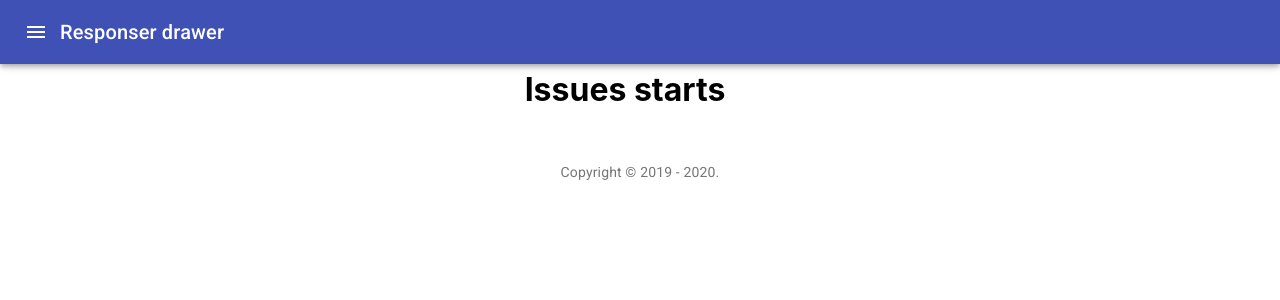
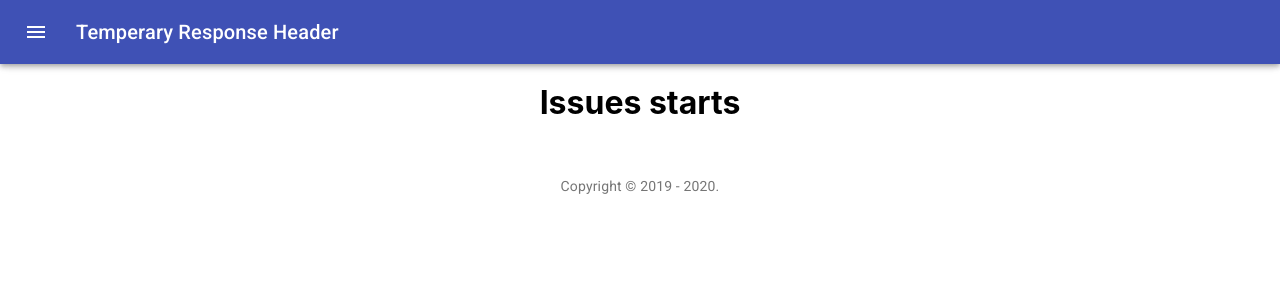
Before and after one commit to hieunugent/workFlowProject, a React (Create React App) app: page /Issues in a window 1280 px wide. Shown: the top 300 px of the page. Built offline with nearby package versions, Linux system fonts and the light colour scheme.

Commit message:
make side bar and mainpage adjust when lick open sidebar

```diff
--- a/src/component/navigation/main.jsx
+++ b/src/component/navigation/main.jsx
@@ -46,6 +46,37 @@ const useStyles = makeStyles((theme)=> ({
       duration: theme.transitions.duration.enteringScreen,
     }),
   },
+  content: {
+
+    transition: theme.transitions.create('margin', {
+      easing: theme.transitions.easing.sharp,
+      duration: theme.transitions.duration.leavingScreen,
+    }),
+  //  marginLeft: -drawerWidth,
+    marginTop: `60px`,
+  },
+  contentShift: {
+    transition: theme.transitions.create('margin', {
+      easing: theme.transitions.easing.easeOut,
+      duration: theme.transitions.duration.enteringScreen,
+    }),
+    marginLeft: 0,
+  },
+  menuButton: {
+    marginRight: theme.spacing(2),
+  },
+  hide: {
+    display: 'none',
+  },
+  drawer: {
+    width: drawerWidth,
+    flexShrink: 0,
+  },
+  drawerPaper: {
+    width: drawerWidth,
+  },
+
+
 }));
 export default function Main() {
   const classes = useStyles();
@@ -69,20 +100,26 @@ export default function Main() {
             aria-label="open drawer"
             onClick={handleDrawerOpen}
             edge="start"
+            className={clsx(classes.menuButton, open && classes.hide)}
           >
             <MenuIcon />
           </IconButton>
           <Typography variant='h6' noWrap>
-            Responser drawer
+           Temperary Response Header
         </Typography>
         </Toolbar>
     </AppBar>
       <Router>
      <nav>
         <Drawer
+          className={classes.drawer}
           variant="persistent"
           anchor="left"
-          open={open}>
+          open={open}
+            classes={{
+              paper: classes.drawerPaper,
+            }}
+            >
           <div >
             <IconButton onClick={handleDrawerClose}>
               <ChevronLeftIcon />
@@ -97,7 +134,9 @@ export default function Main() {
           </List>
         </Drawer>
      </nav>
-        <main >
+        <main className={clsx(classes.content,{
+          [classes.appBarShift]: open,}
+          )}>
           <hr />
           <div  >
 
--- a/src/component/navigation/tabComponent/dashboard.jsx
+++ b/src/component/navigation/tabComponent/dashboard.jsx
@@ -30,7 +30,7 @@ import './mycomponent.css'
 export default function Dashboard() {
   const drawer = (
       <div >
-      <div className="mypage" />
+      <div />
       <List>
         {['List Done', 'List Request', 'List Waiting', 'List Error'].map((text, index) => (
           <ListItem button key={text} >
--- a/src/component/navigation/tabComponent/issues.js
+++ b/src/component/navigation/tabComponent/issues.js
@@ -2,7 +2,7 @@ import React from "react";
 
 export default function Issues(){
     return (
-        <div className="mypage">
+        <div >
             <h1> Issues starts </h1>
 
         </div>
--- a/src/component/navigation/tabComponent/project.js
+++ b/src/component/navigation/tabComponent/project.js
@@ -2,7 +2,7 @@ import React from "react";
 import "./mycomponent.css";
 export default function Project(){
     return (
-        <div className="mypage">
+        <div className="">
             <h1> Project Start</h1>
         </div>
 
--- a/src/component/navigation/tabComponent/report.js
+++ b/src/component/navigation/tabComponent/report.js
@@ -2,7 +2,7 @@ import React from "react";
 
 export default function Reports(){
     return(
-    <div className="mypage">
+    <div >
             <h1> Reports Start</h1>
 
     </div>
--- a/src/component/navigation/tabComponent/users.js
+++ b/src/component/navigation/tabComponent/users.js
@@ -2,7 +2,7 @@ import React from "react";
 import "./mycomponent.css";
 export default function Users() {
   return (
-     <div className="mypage">
+     <div >
        <h1> Users Start</h1>
     </div>
   );
```
